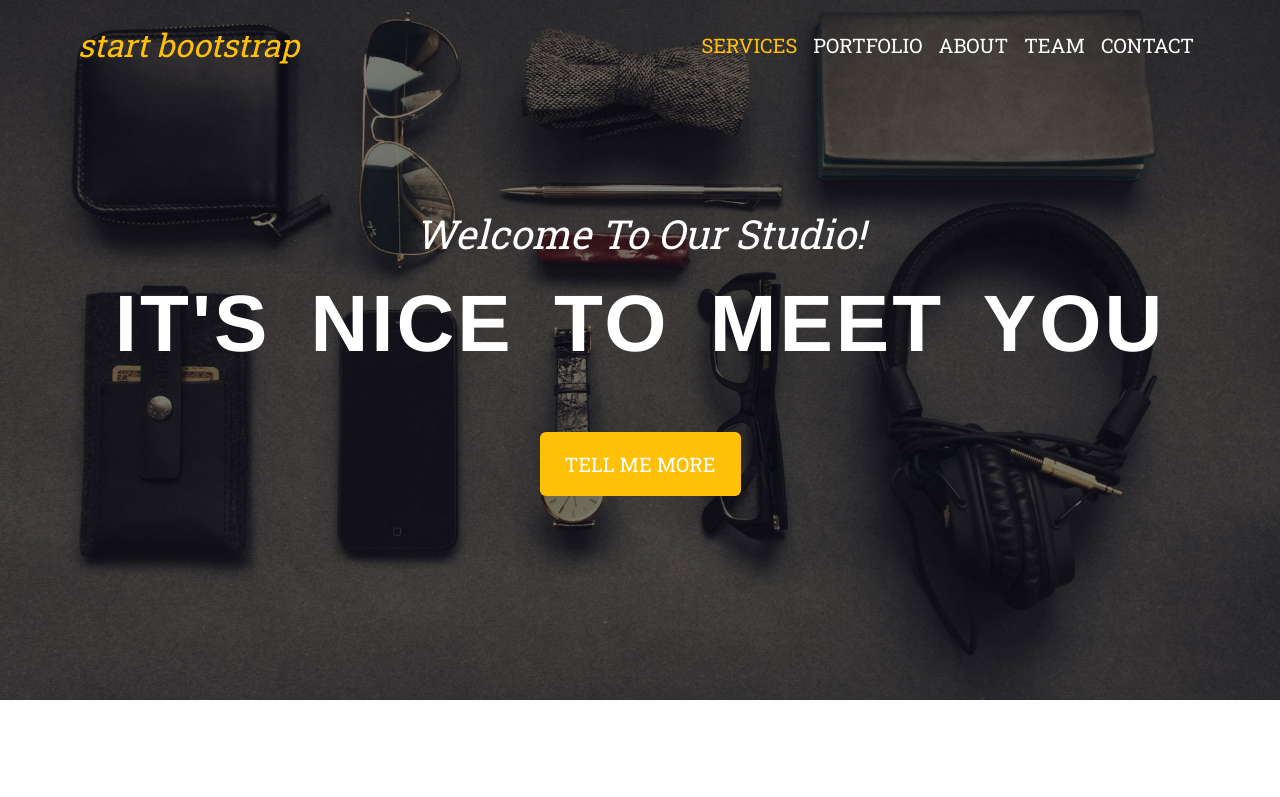
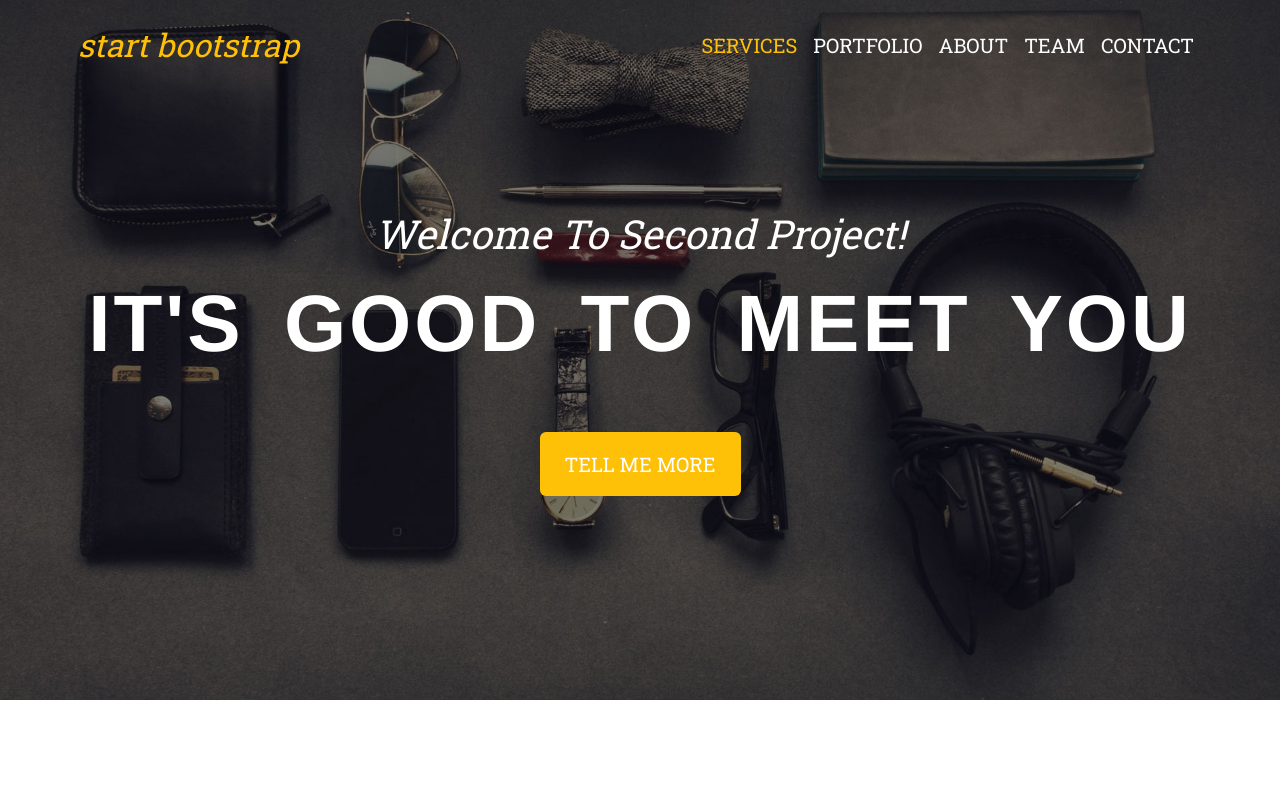
Before and after one commit to akarakash/wiser_bootstrap2, a plain HTML site: page index.html in a window 1280 px wide. Shown: the top 797 px of the page. Drawn offline with Linux system fonts and the light colour scheme.

Commit message:
index page banner text updated

```diff
--- a/index.html
+++ b/index.html
@@ -53,8 +53,8 @@
     </header>
     <section class="bgimg vh-100 cont d-flex justify-content-center align-items-center text-center">
       <div class="mt-100">
-        <i class="text-white fs-1 mt-100">Welcome To Our Studio!</i>
-        <div class="text-white nicediv">IT'S NICE TO MEET YOU</div>
+        <i class="text-white fs-1 mt-100">Welcome To Second Project!</i>
+        <div class="text-white nicediv">IT'S GOOD TO MEET YOU</div>
         <button class="btn text-white bg-warning text-uppercase mt-5 p-3 fs-5 px-4">
           tell me more
         </button>
```
